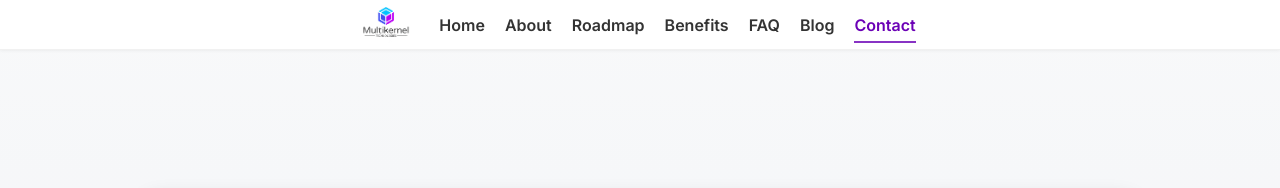
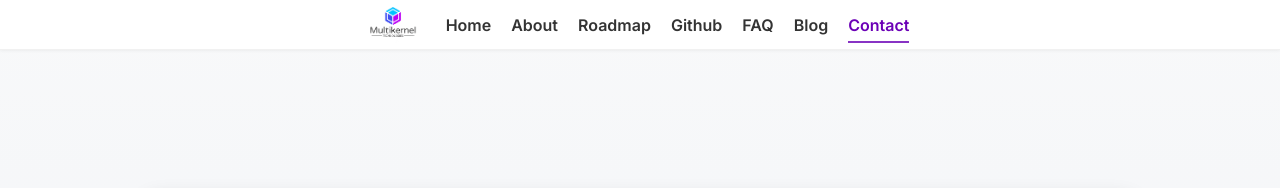
Before and after one commit to multikernel/multikernel.io, a Jekyll site: the page built from contact.html, in a window 1280 px wide. Shown: the top 188 px of the page. Built offline with Jekyll 4.4.1, drawn with Linux system fonts in a browser that asks for light colours.

Commit message:
Update navigation links to point to the GitHub repository

```diff
--- a/_layouts/default.html
+++ b/_layouts/default.html
@@ -21,7 +21,7 @@
                     <a href="/" {% if page.url == "/" %}class="active"{% endif %}>Home</a>
                     <a href="/about.html" {% if page.url == "/about.html" %}class="active"{% endif %}>About</a>
                     <a href="/roadmap.html" {% if page.url == "/roadmap.html" %}class="active"{% endif %}>Roadmap</a>
-                    <a href="/#benefits">Benefits</a>
+                    <a href="https://github.com/multikernel" target="_blank">Github</a>
                     <a href="/faq.html" {% if page.url == "/faq.html" %}class="active"{% endif %}>FAQ</a>
                     <a href="/blog/" {% if page.url == "/blog/" %}class="active"{% endif %}>Blog</a>
                     <a href="/contact.html" {% if page.url == "/contact.html" %}class="active"{% endif %}>Contact</a>
@@ -40,7 +40,7 @@
             <nav class="footer-nav">
                 <a href="#docs">Documentation</a>
                 <a href="/blog/">Blog</a>
-                <a href="#github">Github</a>
+                <a href="https://github.com/multikernel" target="_blank">Github</a>
                 <a href="/contact.html">Contact</a>
             </nav>
         </div>
```
